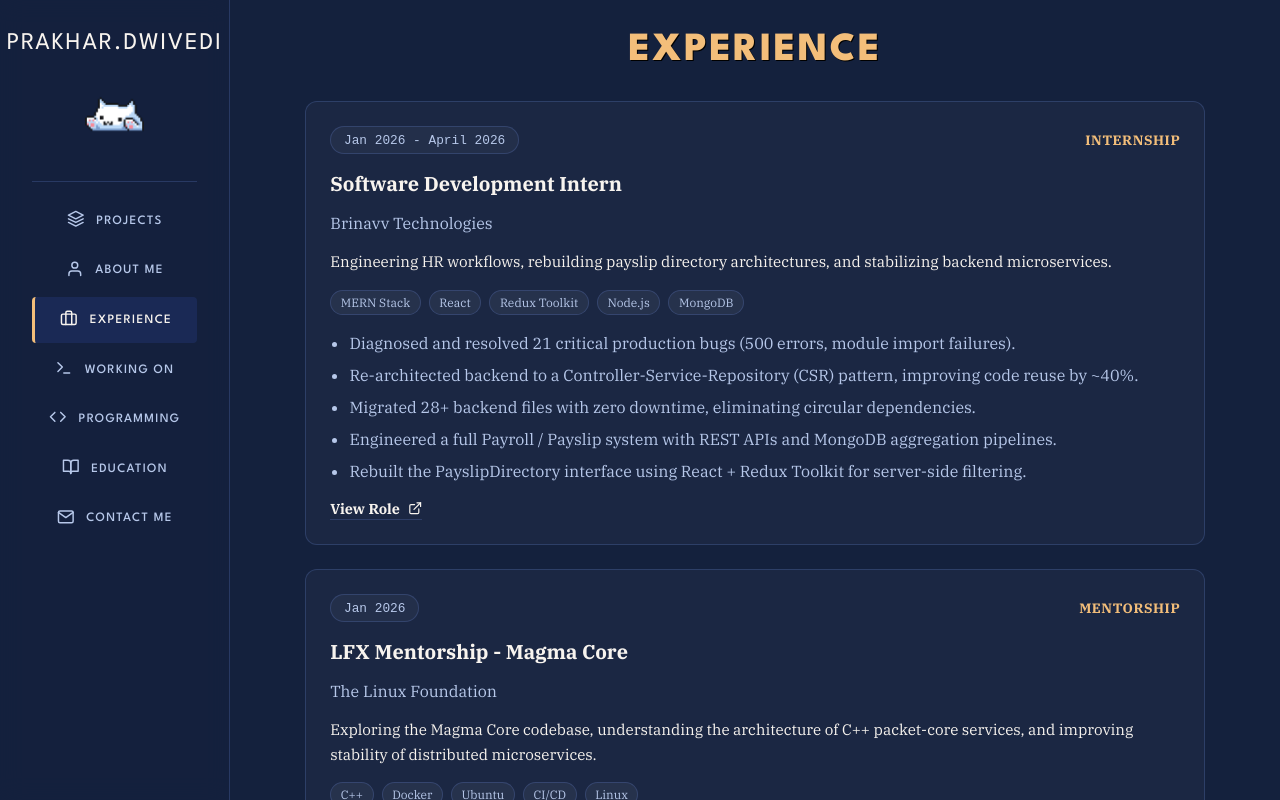
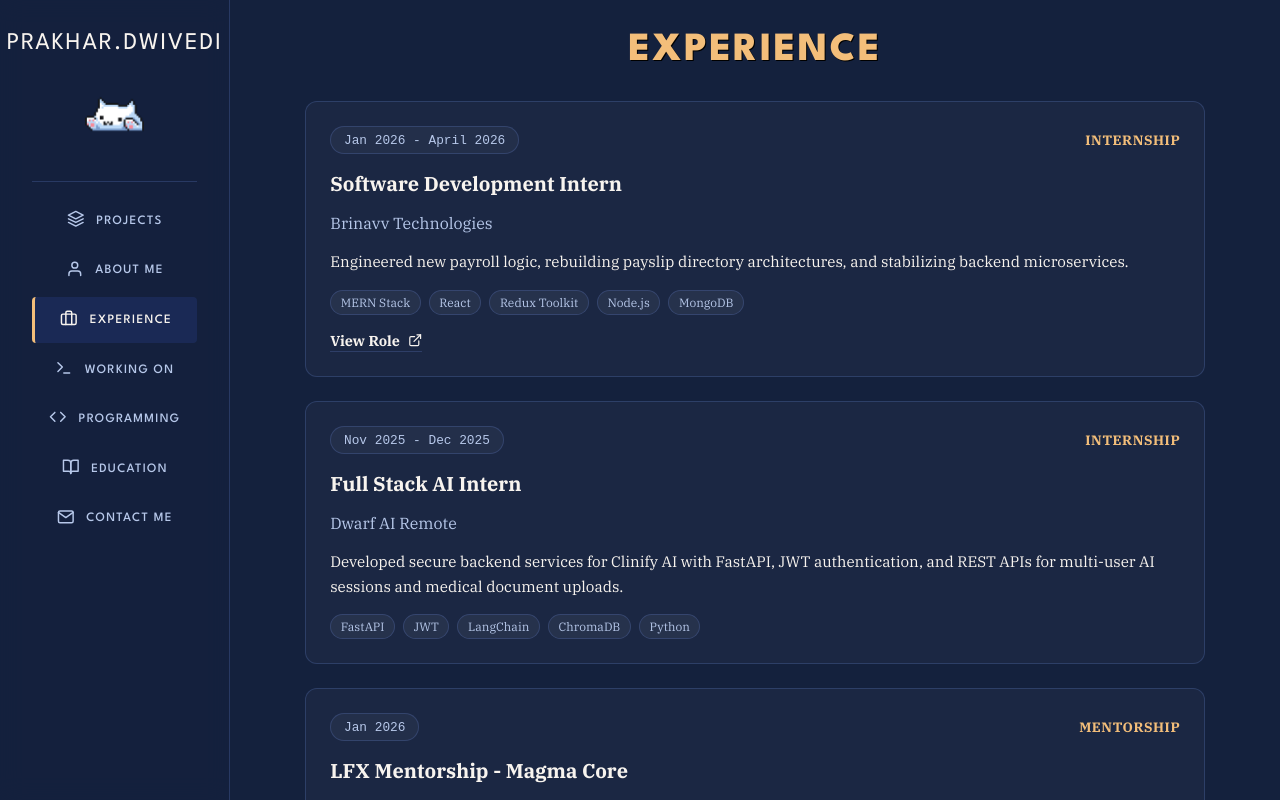
Before and after one commit to prakharDvedi/portfolio, a Next.js app: page /experience in a window 1280 px wide. Built offline with nearby package versions, Linux system fonts and the light colour scheme.

Commit message:
Refactor experience data: update internship descriptions and remove achievements

```diff
--- a/src/data/experience.ts
+++ b/src/data/experience.ts
@@ -7,16 +7,20 @@
     type: "Internship",
     period: "Jan 2026 - April 2026",
     description:
-      "Engineering HR workflows, rebuilding payslip directory architectures, and stabilizing backend microservices.",
+      "Engineered new payroll logic, rebuilding payslip directory architectures, and stabilizing backend microservices.",
     tech: ["MERN Stack", "React", "Redux Toolkit", "Node.js", "MongoDB"],
-    achievements: [
-      "Diagnosed and resolved 21 critical production bugs (500 errors, module import failures).",
-      "Re-architected backend to a Controller-Service-Repository (CSR) pattern, improving code reuse by ~40%.",
-      "Migrated 28+ backend files with zero downtime, eliminating circular dependencies.",
-      "Engineered a full Payroll / Payslip system with REST APIs and MongoDB aggregation pipelines.",
-      "Rebuilt the PayslipDirectory interface using React + Redux Toolkit for server-side filtering.",
-    ],
+    achievements: [],
     link: "https://brinavv.com/",
+  },
+  {
+    title: "Full Stack AI Intern",
+    org: "Dwarf AI Remote",
+    type: "Internship",
+    period: "Nov 2025 - Dec 2025",
+    description:
+      "Developed secure backend services for Clinify AI with FastAPI, JWT authentication, and REST APIs for multi-user AI sessions and medical document uploads.",
+    tech: ["FastAPI", "JWT", "LangChain", "ChromaDB", "Python"],
+    achievements: [],
   },
   {
     title: "LFX Mentorship - Magma Core",
@@ -26,11 +30,7 @@
     description:
       "Exploring the Magma Core codebase, understanding the architecture of C++ packet-core services, and improving stability of distributed microservices.",
     tech: ["C++", "Docker", "Ubuntu", "CI/CD", "Linux"],
-    achievements: [
-      "Investigating C++ memory management issues in distributed microservices.",
-      "Supporting Docker container migration workflows for Ubuntu 24.04.",
-      "Ensuring reproducible builds and reliable CI/CD environments across distributed systems.",
-    ],
+    achievements: [],
     link: "https://lfx.linuxfoundation.org/",
   },
   {
@@ -39,27 +39,10 @@
     type: "Freelance",
     period: "Dec 2025 - Jan 2026",
     description:
-      "Architecting a homeopathic healthcare platform for Ayurvedic doctors.",
+      "Architected a homeopathic healthcare platform for Ayurvedic doctors.",
     tech: ["Next.js", "PostgreSQL", "Prisma", "Tailwind"],
-    achievements: [
-      "Designed scalable schema for patient records and doctor availability.",
-      "Implemented real-time appointment booking system.",
-    ],
+    achievements: [],
     link: "https://wjfcp555.online/",
-  },
-  {
-    title: "Full Stack AI Intern",
-    org: "Dwarf AI Remote",
-    type: "Internship",
-    period: "Nov 2025 - Dec 2025",
-    description:
-      "Developing secure backend services for Clinify AI with FastAPI, JWT authentication, and REST APIs for multi-user AI sessions and medical document uploads.",
-    tech: ["FastAPI", "JWT", "LangChain", "ChromaDB", "Python"],
-    achievements: [
-      "Designed a LangChain–ChromaDB RAG pipeline, improving LLM answer relevance by 25% across 40+ evaluated queries.",
-      "Implemented LLM-powered session summarization adopted by 20+ internal users, reducing manual review time by 30%.",
-      "Developed secure backend services with JWT authentication for multi-user AI sessions and medical document uploads.",
-    ],
   },
   {
     title: "Offensive Security Lead",
@@ -67,12 +50,9 @@
     type: "Leadership",
     period: "Sep 2025 - Present",
     description:
-      "Learning Offensive Security and fostering a culture of ethical hacking.",
+      "Learning Offensive Security and fostering a culture of ethical hacking in IIIT Bhopal.",
     tech: ["Kali Linux", "TryHackMe", "Linux"],
-    achievements: [
-      "Organized campus-wide CTF with 100+ participants.",
-      "Conducting weekly workshops on web exploitation and cryptography.",
-    ],
+    achievements: [],
   },
   {
     title: "Teaching Assistant",
@@ -82,9 +62,6 @@
     description:
       "Mentored students in Digital Logic Design and ensuring core concept clarity.",
     tech: ["Verilog", "MATLAB", "Digital Logic", "Teaching"],
-    achievements: [
-      "Graded assignments and project submissions for a batch of 60.",
-      "Held remedial sessions for struggling students.",
-    ],
+    achievements: [],
   },
 ];
```
